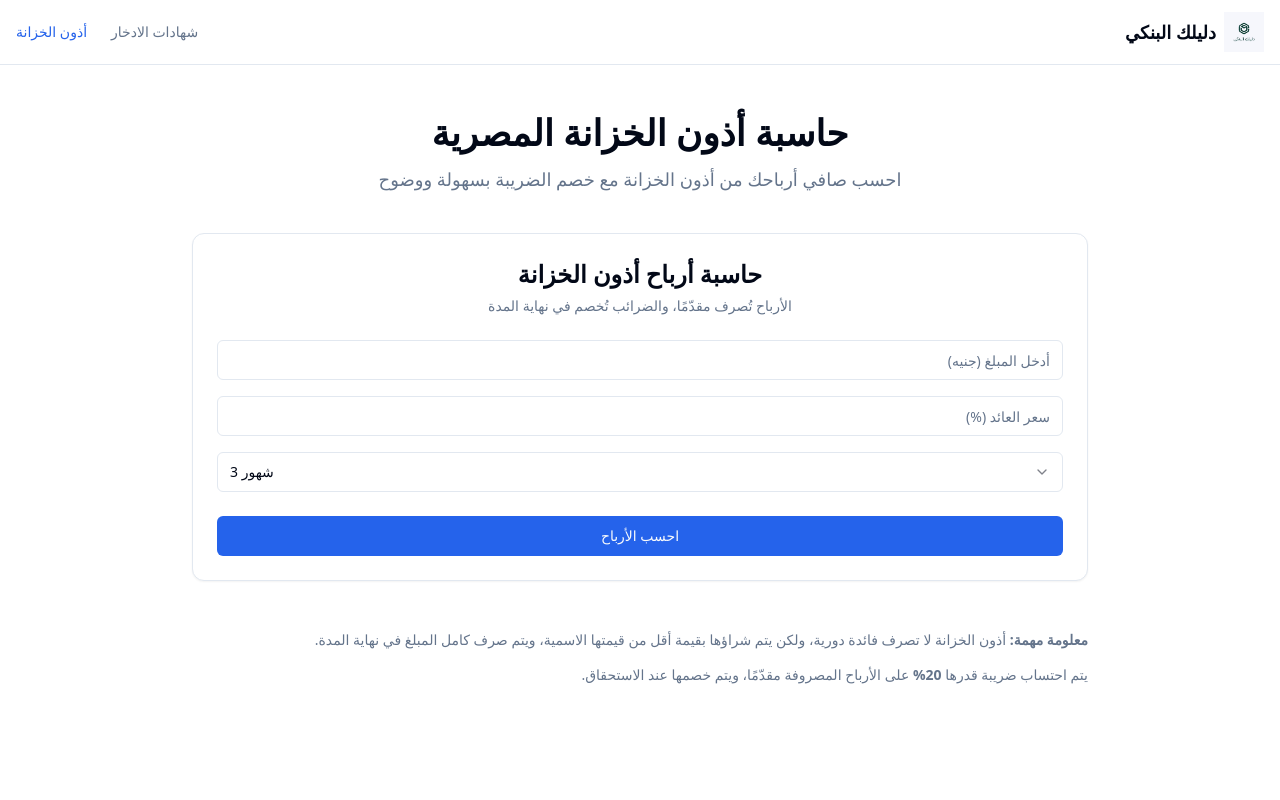
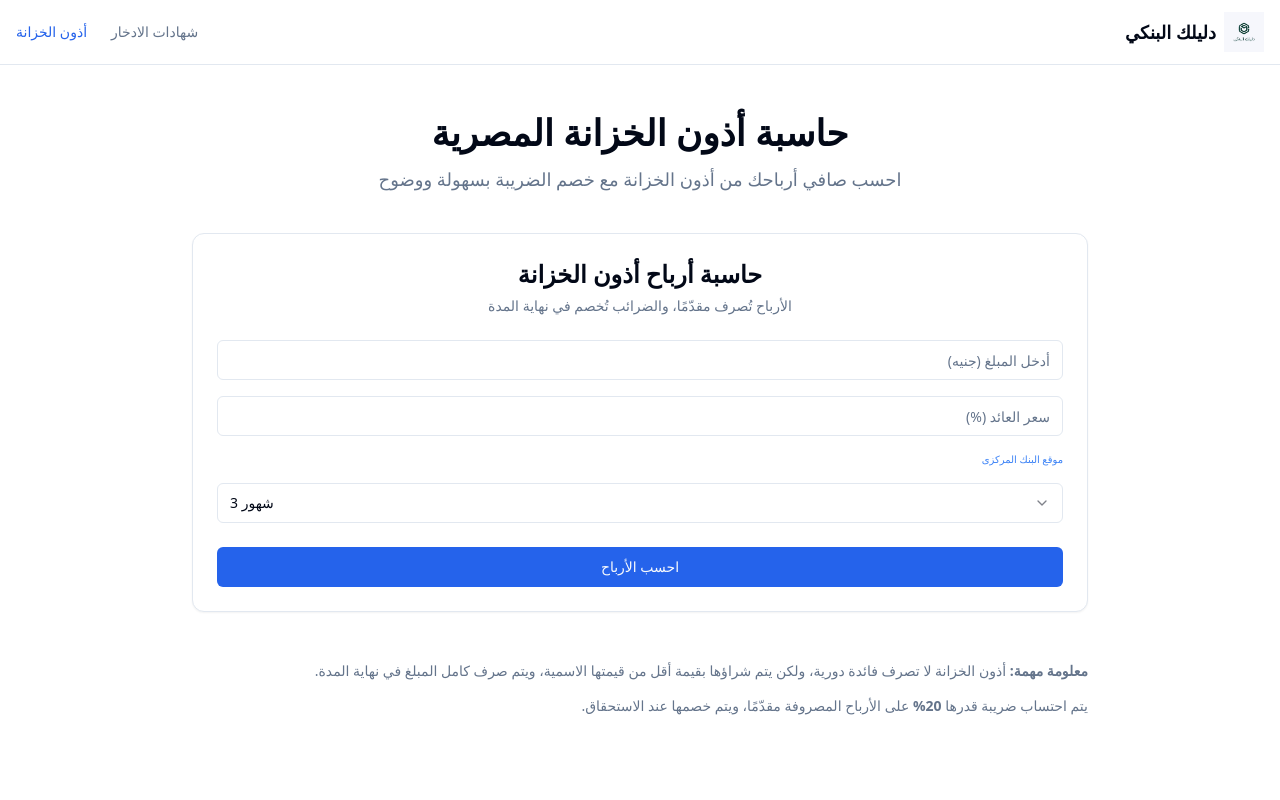
Before and after one commit to dsaad12344321-svg/banks.1.2, a Next.js app: page /treasury-bills in a window 1280 px wide. Shown: the top 800 px of the page. Built offline with nearby package versions, Linux system fonts and the light colour scheme.

Commit message:
Update treasury-bills-calculator-client.tsx

```diff
--- a/src/components/treasury-bills-calculator-client.tsx
+++ b/src/components/treasury-bills-calculator-client.tsx
@@ -11,6 +11,7 @@ import {
   SelectTrigger,
   SelectValue,
 } from "@/components/ui/select";
+import Link from "next/link";
 
 const DAYS_MAP: Record<string, number> = {
   "3": 91,
@@ -74,6 +75,10 @@ export default function TreasuryBillsCalculatorClient() {
           value={rate}
           onChange={(e) => setRate(e.target.value)}
         />
+        <Link href="https://www.cbe.org.eg/ar/auctions/egp-t-bills"
+              className="text-blue-500 hover:underline text-[10px]">
+          موقع البنك المركزى
+        </Link>
 
         <Select value={duration} onValueChange={setDuration}>
           <SelectTrigger>
```
